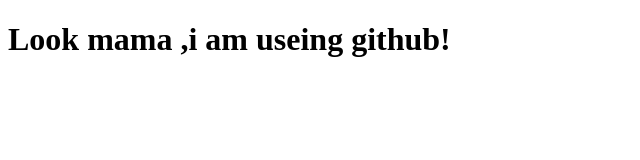
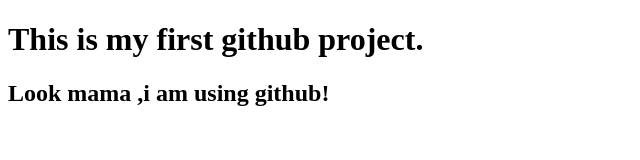
Before and after one commit to Sarwar-Putul/My-first-website, a plain HTML site: page index.html in a window 1280 px wide. Shown: the whole page, without its empty margins (0-640 px from the left). Drawn offline with Linux system fonts and the light colour scheme.

Commit message:
added header

```diff
--- a/index.html
+++ b/index.html
@@ -6,6 +6,7 @@
     <title>Document</title>
 </head>
 <body>
-    <h1>Look mama ,i am useing github!</h1>
+    <h1>This is my first github project.</h1>
+    <h2>Look mama ,i am using github!</h2>
 </body>
 </html>
```
Also changed, not shown: 1 other file.
